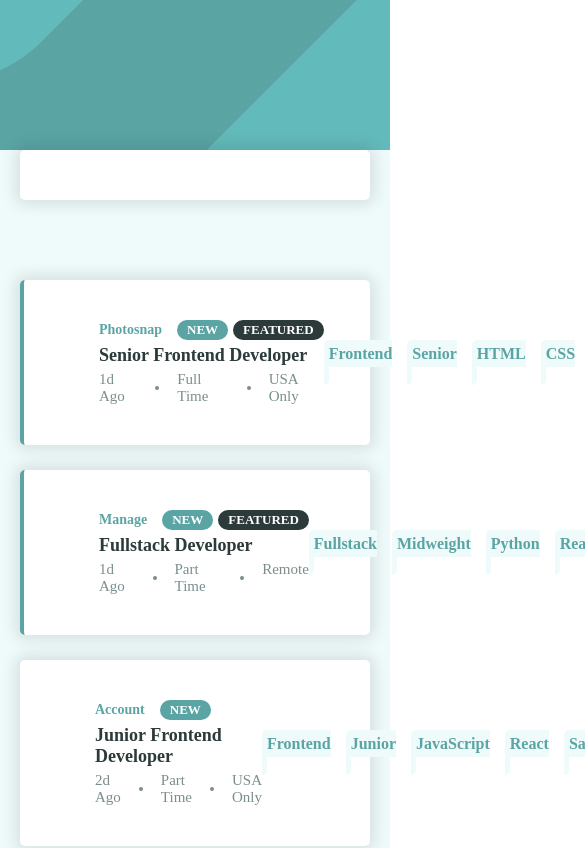
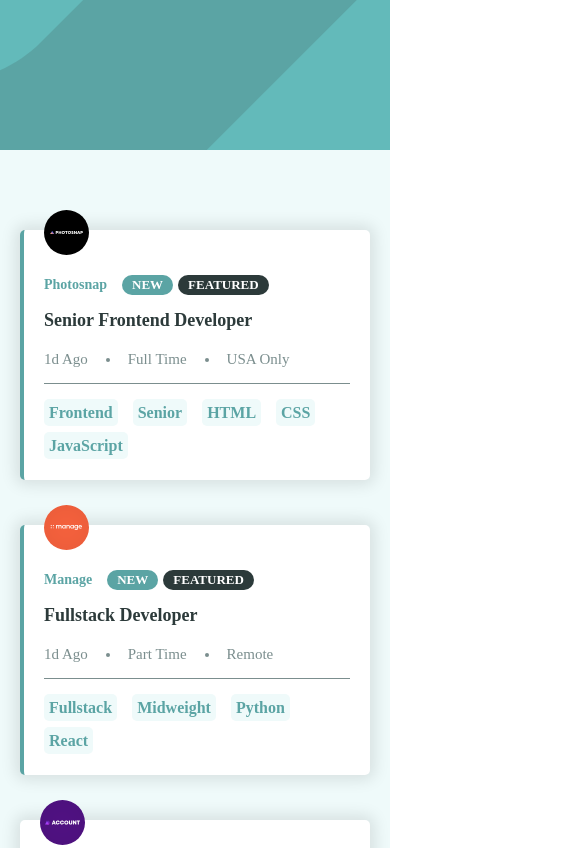
Before and after one commit to VaheAA/fem-job-listing, a Vue app: page / in a window 390 px wide. Shown: the top 848 px of the page, 585 px wide, since content can reach past the window. Built offline with nearby package versions, Linux system fonts and the light colour scheme.

Commit message:
responsive mode

```diff
--- a/src/assets/scss/style.scss
+++ b/src/assets/scss/style.scss
@@ -30,3 +30,23 @@ ol {
   padding: 0 20px;
   margin: 0 auto;
 }
+
+.v-enter-active,
+.v-leave-active {
+  transition: opacity 0.5s ease;
+}
+
+.v-enter-from,
+.v-leave-to {
+  opacity: 0;
+}
+
+.list-enter-active,
+.list-leave-active {
+  transition: all 0.5s ease;
+}
+.list-enter-from,
+.list-leave-to {
+  opacity: 0;
+  transform: translateX(30px);
+}
--- a/src/components/JobItem.vue
+++ b/src/components/JobItem.vue
@@ -75,6 +75,13 @@ const addTag = (tag) => {
   align-items: center;
   justify-content: space-between;
 
+  @media (max-width: 728px) {
+    flex-direction: column;
+    align-items: flex-start;
+    gap: 20px;
+    padding: 10px 20px;
+  }
+
   &--featured {
     border-left: 4px solid $primaryDarkCyan;
   }
@@ -88,6 +95,10 @@ const addTag = (tag) => {
       object-fit: cover;
       display: block;
     }
+    @media (max-width: 728px) {
+      margin-top: -30px;
+      max-width: 45px;
+    }
   }
 
   .job__details {
@@ -95,6 +106,24 @@ const addTag = (tag) => {
     display: flex;
     flex-direction: column;
     gap: 5px;
+
+    @media (max-width: 728px) {
+      gap: 15px;
+      position: relative;
+      margin-right: 0;
+      width: 100%;
+
+      &::after {
+        content: '';
+        position: a;
+        height: 1px;
+        width: 100%;
+        left: 0;
+        bottom: 0;
+        background-color: $darkCyan;
+      }
+    }
+
     &-top {
       display: flex;
       align-items: center;
@@ -142,6 +171,9 @@ const addTag = (tag) => {
       color: $veryDarkCyan;
       transition: all 0.3s ease;
       cursor: pointer;
+      @media (max-width: 728px) {
+        margin-bottom: 15px;
+      }
 
       &:hover {
         color: $primaryDarkCyan;
@@ -151,6 +183,10 @@ const addTag = (tag) => {
       display: flex;
       justify-content: space-between;
       gap: 20px;
+
+      @media (max-width: 728px) {
+        justify-content: flex-start;
+      }
     }
     .job__info {
       color: $darkCyan;
@@ -180,6 +216,11 @@ const addTag = (tag) => {
       display: flex;
       align-items: center;
       gap: 15px;
+      flex-wrap: wrap;
+
+      @media (max-width: 728px) {
+        padding-bottom: 15px;
+      }
     }
 
     &-item {
--- a/src/components/JobsFilter.vue
+++ b/src/components/JobsFilter.vue
@@ -1,5 +1,6 @@
 <template>
-  <div class="jobs__filter" :tagsList="tagsList">
+  <Transition>
+    <div class="jobs__filter" :tagsList="tagsList" v-if="tagsList.length">
       <ul class="jobs__filter-tags">
         <li class="jobs__filter-item" v-for="tag in tagsList" :key="tag">
           <span>{{ tag }}</span>
@@ -15,6 +16,7 @@
         </li>
       </ul>
     </div>
+  </Transition>
 </template>
 
 <script setup>
@@ -36,6 +38,7 @@ const deleteTag = (tag) => {
   border-radius: 5px;
   padding: 15px 45px;
   box-shadow: 0px 0px 15px 5px rgba(0, 0, 0, 0.1);
+  margin-top: -30px;
 
   &-tags {
     display: flex;
--- a/src/components/JobsList.vue
+++ b/src/components/JobsList.vue
@@ -1,7 +1,7 @@
 <template>
   <JobsFilter :tagsList="filterTags" @deleteTag="deleteTag" />
   <div class="jobs__list-wrapper">
-    <ul class="jobs__list">
+    <TransitionGroup class="jobs__list" name="list" tag="ul">
       <li v-for="job in filteredJobs" :key="job.id">
         <JobItem
           :job="job"
@@ -17,7 +17,7 @@
           @addTag="addFilterTag"
         />
       </li>
-    </ul>
+    </TransitionGroup>
   </div>
 </template>
 
@@ -25,7 +25,7 @@
 import JobItem from './JobItem.vue';
 import JobsFilter from './JobsFilter.vue';
 import data from '../../public/data.json';
-import { ref, computed, onMounted } from 'vue';
+import { ref, computed } from 'vue';
 
 const filterTags = ref([]);
 const jobs = ref(data);
@@ -65,5 +65,9 @@ const equals = (a, b) => a.length === b.length && a.every((v, i) => v === b[i]);
   display: flex;
   flex-direction: column;
   gap: 25px;
+
+  @media (max-width: 550px) {
+    gap: 45px;
+  }
 }
 </style>
```
Lines whose indentation alone changed are shown as unchanged.
